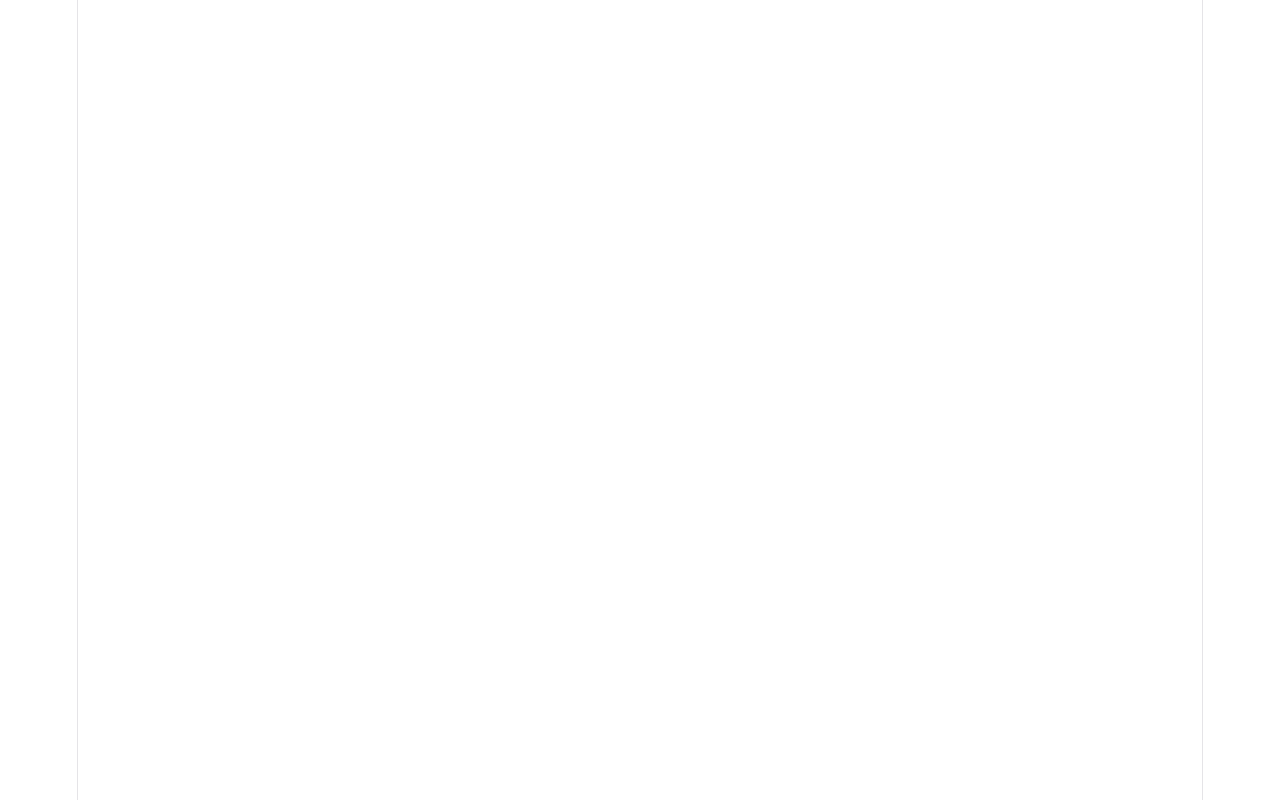
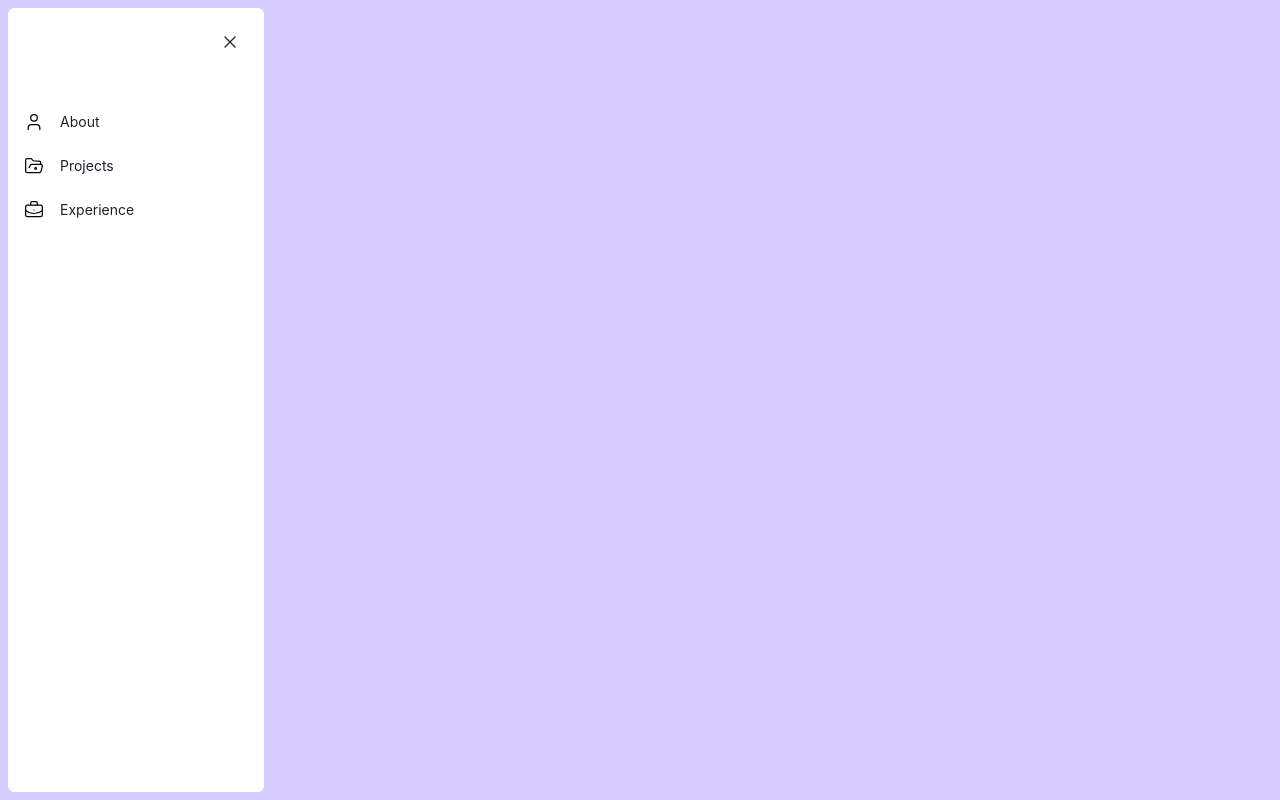
Before and after one commit to tazmeenahhmed/Portfolio, a React (Vite) app in the folder portfolio/: page / in a window 1280 px wide. Built offline with nearby package versions, Linux system fonts and the light colour scheme.

Commit message:
Added a sidebar component

```diff
--- a/portfolio/package.json
+++ b/portfolio/package.json
@@ -10,8 +10,11 @@
     "preview": "vite preview"
   },
   "dependencies": {
+    "@tailwindcss/vite": "^4.3.3",
+    "lucide-react": "^1.49.0",
     "react": "^19.2.8",
-    "react-dom": "^19.2.8"
+    "react-dom": "^19.2.8",
+    "tailwindcss": "^4.3.3"
   },
   "devDependencies": {
     "@eslint/js": "^10.0.1",
--- a/portfolio/src/App.jsx
+++ b/portfolio/src/App.jsx
@@ -1,12 +1,15 @@
 import { useState } from 'react'
-import heroImg from './assets/hero.png'
-import reactLogo from './assets/react.svg'
-import viteLogo from './assets/vite.svg'
+import Sidebar from './components/Sidebar.jsx';
 import './App.css'
 
 function App() {
+
+  const [isOpen, setIsOpen] = useState(true)
+
   return (
-    <div className='h-screen bg-[#DDD6FF]'></div>
+    <div className='h-screen flex p-2 bg-[#D7CCFF]'>
+      <Sidebar isOpen={isOpen} setIsOpen={setIsOpen} />
+    </div>
   )
 }
 
--- /dev/null
+++ b/portfolio/src/components/Sidebar.jsx
@@ -0,0 +1,44 @@
+import { User, FolderOpenDot, BriefcaseBusiness, Menu, X } from 'lucide-react';
+import { useState } from 'react';
+
+const Sidebar = ({ isOpen, setIsOpen }) => {
+
+    const navItems = [
+        {title: 'About', icon: User},
+        {title: 'Projects', icon: FolderOpenDot},
+        {title: 'Experience', icon: BriefcaseBusiness}
+    ];
+
+    return (
+        <div className={`bg-white text-[#1B222C] transition-all duration-300 ease-in-out text-sm rounded-md
+            ${isOpen ? 'w-64' : 'w-16'}`}>
+
+            <div className='p-4 flex justify-end items-center'>
+                <button
+                    onClick={() => setIsOpen(!isOpen)}
+                    className="hover:bg-[#F3F5F7] p-2 rounded-lg"
+                >
+                    {isOpen ? <X size={20} strokeWidth={1.5} /> : <Menu size={20} strokeWidth={1.5} />}
+                </button>
+            </div>
+
+            <nav className="mt-6">
+                {navItems.map((item) => (
+                    <div key={item.title}>
+                        <div className="px-4 py-3 hover:bg-[#A38AFF] cursor-pointer flex items-center justify-between">
+                            <div className="flex items-center">
+                                <item.icon size={20} strokeWidth={1.5} color='#000'/>
+                                <span className={`ml-4 whitespace-nowrap overflow-hidden transition-all duration-300
+                                    ${isOpen ? 'w-32 opacity-100' : 'w-0 opacity-0'}`}>
+                                        {item.title}
+                                </span>
+                            </div>
+                        </div>
+                    </div>
+                ))}
+            </nav>
+        </div>
+    );
+};
+
+export default Sidebar;
--- a/portfolio/src/index.css
+++ b/portfolio/src/index.css
@@ -1,113 +1 @@
 @import "tailwindcss";
-
-:root {
-  --text: #6b6375;
-  --text-h: #08060d;
-  --bg: #fff;
-  --border: #e5e4e7;
-  --code-bg: #f4f3ec;
-  --accent: #aa3bff;
-  --accent-bg: rgba(170, 59, 255, 0.1);
-  --accent-border: rgba(170, 59, 255, 0.5);
-  --social-bg: rgba(244, 243, 236, 0.5);
-  --shadow:
-    rgba(0, 0, 0, 0.1) 0 10px 15px -3px, rgba(0, 0, 0, 0.05) 0 4px 6px -2px;
-
-  --sans: system-ui, 'Segoe UI', Roboto, sans-serif;
-  --heading: system-ui, 'Segoe UI', Roboto, sans-serif;
-  --mono: ui-monospace, Consolas, monospace;
-
-  font: 18px/145% var(--sans);
-  letter-spacing: 0.18px;
-  color-scheme: light dark;
-  color: var(--text);
-  background: var(--bg);
-  font-synthesis: none;
-  text-rendering: optimizeLegibility;
-  -webkit-font-smoothing: antialiased;
-  -moz-osx-font-smoothing: grayscale;
-
-  @media (max-width: 1024px) {
-    font-size: 16px;
-  }
-}
-
-@media (prefers-color-scheme: dark) {
-  :root {
-    --text: #9ca3af;
-    --text-h: #f3f4f6;
-    --bg: #16171d;
-    --border: #2e303a;
-    --code-bg: #1f2028;
-    --accent: #c084fc;
-    --accent-bg: rgba(192, 132, 252, 0.15);
-    --accent-border: rgba(192, 132, 252, 0.5);
-    --social-bg: rgba(47, 48, 58, 0.5);
-    --shadow:
-      rgba(0, 0, 0, 0.4) 0 10px 15px -3px, rgba(0, 0, 0, 0.25) 0 4px 6px -2px;
-  }
-
-  #social .button-icon {
-    filter: invert(1) brightness(2);
-  }
-}
-
-body {
-  margin: 0;
-}
-
-#root {
-  width: 1126px;
-  max-width: 100%;
-  margin: 0 auto;
-  text-align: center;
-  border-inline: 1px solid var(--border);
-  min-height: 100svh;
-  display: flex;
-  flex-direction: column;
-  box-sizing: border-box;
-}
-
-h1,
-h2 {
-  font-family: var(--heading);
-  font-weight: 500;
-  color: var(--text-h);
-}
-
-h1 {
-  font-size: 56px;
-  letter-spacing: -1.68px;
-  margin: 32px 0;
-  @media (max-width: 1024px) {
-    font-size: 36px;
-    margin: 20px 0;
-  }
-}
-h2 {
-  font-size: 24px;
-  line-height: 118%;
-  letter-spacing: -0.24px;
-  margin: 0 0 8px;
-  @media (max-width: 1024px) {
-    font-size: 20px;
-  }
-}
-p {
-  margin: 0;
-}
-
-code,
-.counter {
-  font-family: var(--mono);
-  display: inline-flex;
-  border-radius: 4px;
-  color: var(--text-h);
-}
-
-code {
-  font-size: 15px;
-  line-height: 135%;
-  padding: 4px 8px;
-  background: var(--code-bg);
-}
```
Also changed, not shown: portfolio/src/pages/About.jsx (added), portfolio/src/pages/Experience.jsx (added), portfolio/src/pages/Projects.jsx (added), 1 other file (tests, documents, lock files or other folders).
